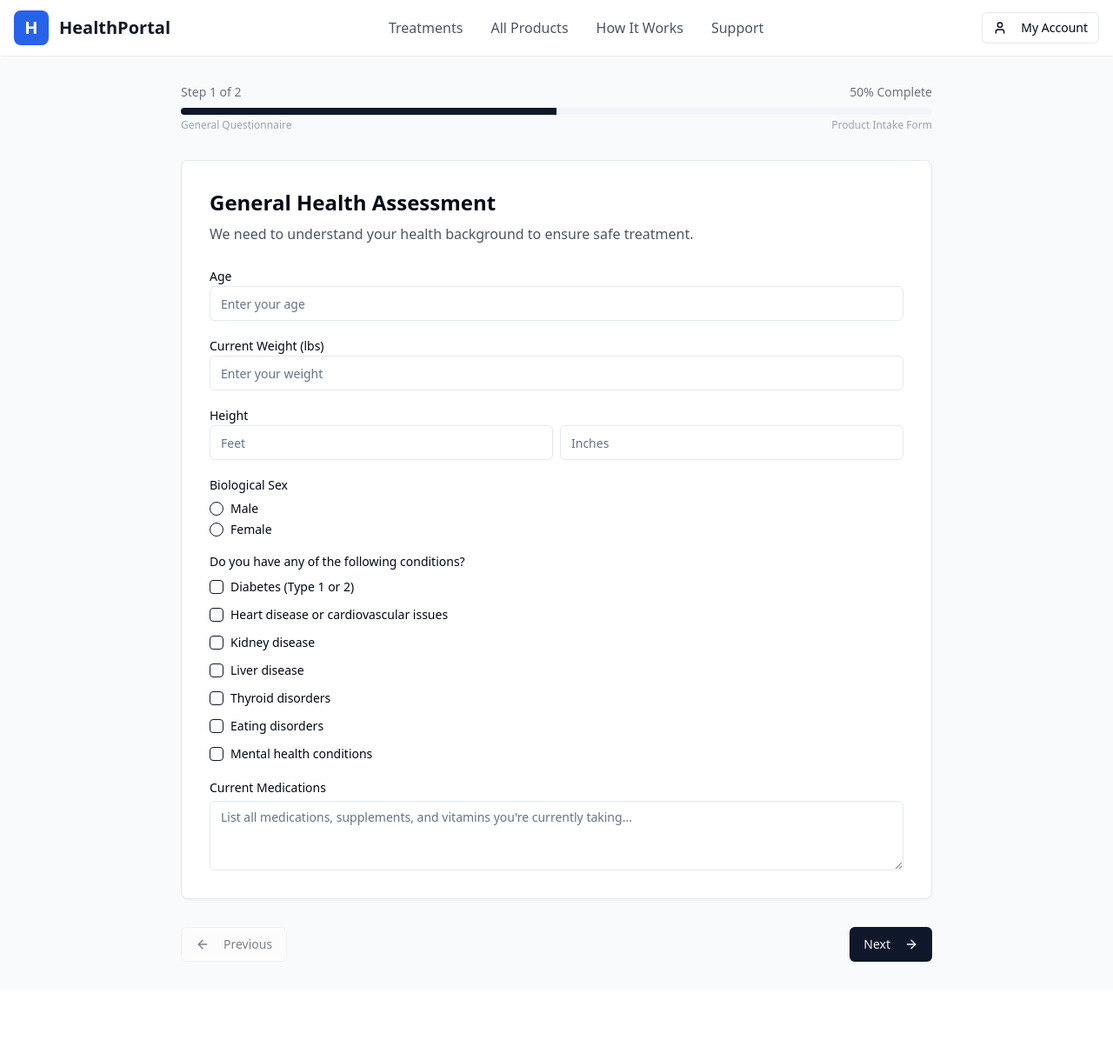
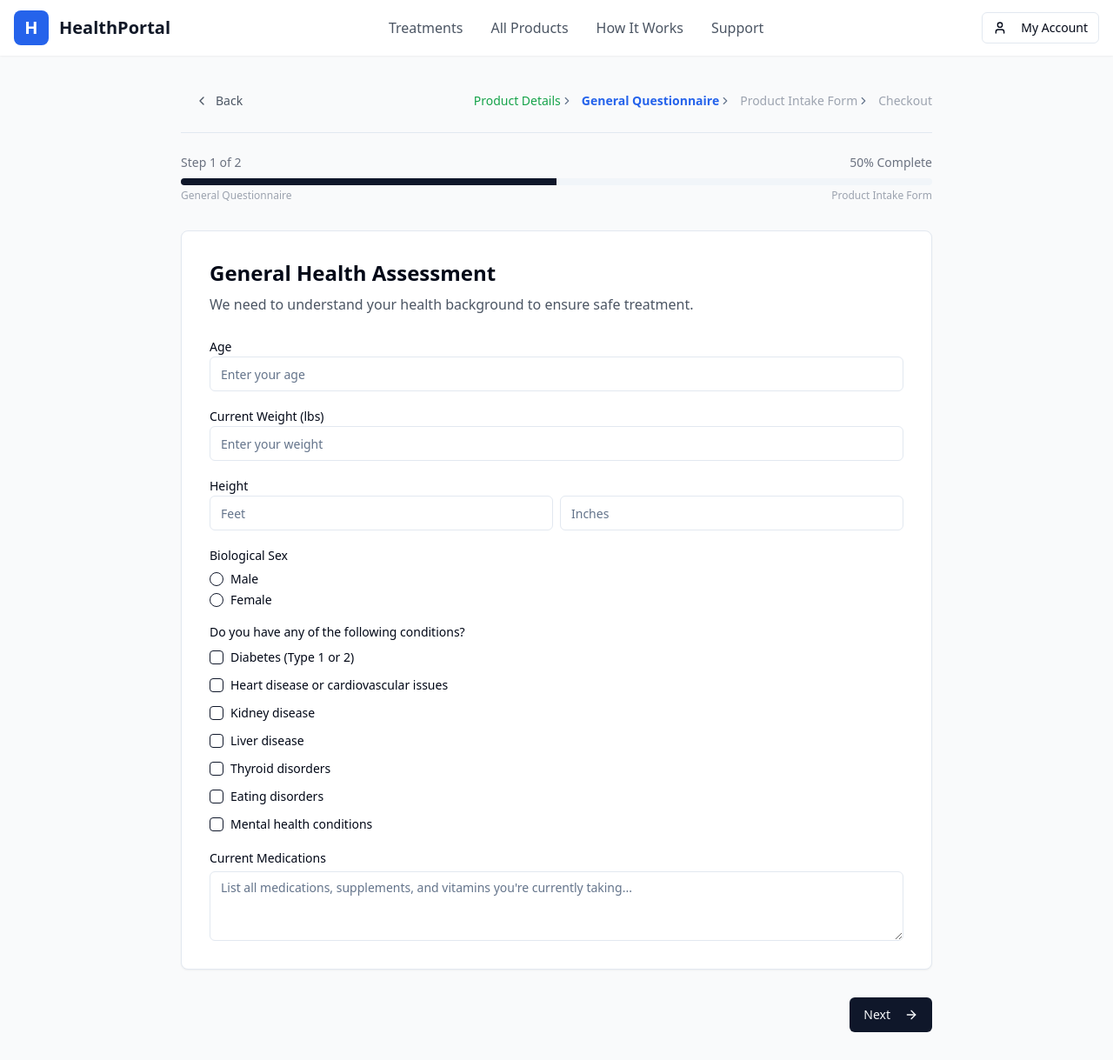
Before and after one commit to antareep1590/heal-thy-portal, a React (Vite) app: page /consultation/1 in a window 1280 px wide. Shown: the whole page at 87% size. Before the commit the page ends 1138 px from the top, so only its background shows below. Built offline with nearby package versions, Linux system fonts and the light colour scheme.

Commit message:
feat: Improve questionnaire flow with navigation
- Removed the consultation validity text from the Product Details Page.
- Added a back button and breadcrumb navigation to the questionnaire and intake form flow.
- Ensured mobile responsiveness and consistent styling.

```diff
--- /dev/null
+++ b/src/components/BreadcrumbNav.tsx
@@ -0,0 +1,68 @@
+
+import { ChevronLeft } from "lucide-react";
+import { Button } from "@/components/ui/button";
+import { Breadcrumb, BreadcrumbList, BreadcrumbItem, BreadcrumbLink, BreadcrumbPage, BreadcrumbSeparator } from "@/components/ui/breadcrumb";
+
+interface BreadcrumbNavProps {
+  currentStep: number;
+  totalSteps: number;
+  onBack: () => void;
+  canGoBack: boolean;
+}
+
+const BreadcrumbNav = ({ currentStep, totalSteps, onBack, canGoBack }: BreadcrumbNavProps) => {
+  const steps = [
+    { label: "Product Details", completed: true },
+    { label: "General Questionnaire", completed: currentStep > 1 },
+    { label: "Product Intake Form", completed: currentStep > 2 },
+    { label: "Checkout", completed: false }
+  ];
+
+  return (
+    <div className="flex items-center justify-between mb-6 pb-4 border-b">
+      {/* Back Button */}
+      <Button
+        variant="ghost"
+        onClick={onBack}
+        disabled={!canGoBack}
+        className="flex items-center gap-2 text-gray-600 hover:text-gray-900"
+      >
+        <ChevronLeft className="h-4 w-4" />
+        Back
+      </Button>
+
+      {/* Breadcrumb Navigation */}
+      <div className="hidden md:block">
+        <Breadcrumb>
+          <BreadcrumbList>
+            {steps.map((step, index) => (
+              <div key={step.label} className="flex items-center">
+                <BreadcrumbItem>
+                  {index === currentStep ? (
+                    <BreadcrumbPage className="font-semibold text-blue-600">
+                      {step.label}
+                    </BreadcrumbPage>
+                  ) : step.completed ? (
+                    <BreadcrumbLink className="text-green-600 font-medium">
+                      {step.label}
+                    </BreadcrumbLink>
+                  ) : (
+                    <span className="text-gray-400">{step.label}</span>
+                  )}
+                </BreadcrumbItem>
+                {index < steps.length - 1 && <BreadcrumbSeparator />}
+              </div>
+            ))}
+          </BreadcrumbList>
+        </Breadcrumb>
+      </div>
+
+      {/* Mobile Progress Indicator */}
+      <div className="md:hidden text-sm text-gray-600">
+        Step {currentStep} of {totalSteps}
+      </div>
+    </div>
+  );
+};
+
+export default BreadcrumbNav;
--- a/src/pages/ConsultationFlow.tsx
+++ b/src/pages/ConsultationFlow.tsx
@@ -10,8 +10,9 @@ import { RadioGroup, RadioGroupItem } from "@/components/ui/radio-group";
 import { Checkbox } from "@/components/ui/checkbox";
 import { Progress } from "@/components/ui/progress";
 import { Select, SelectContent, SelectItem, SelectTrigger, SelectValue } from "@/components/ui/select";
-import { ArrowLeft, ArrowRight, CheckCircle } from "lucide-react";
+import { ArrowRight } from "lucide-react";
 import Header from "@/components/Header";
+import BreadcrumbNav from "@/components/BreadcrumbNav";
 
 const ConsultationFlow = () => {
   const { productId } = useParams();
@@ -42,9 +43,12 @@ const ConsultationFlow = () => {
     }
   };
 
-  const handlePrevious = () => {
+  const handleBack = () => {
     if (currentStep > 1) {
       setCurrentStep(currentStep - 1);
+    } else {
+      // Go back to product details page
+      navigate(`/product/${productId}`);
     }
   };
 
@@ -276,6 +280,14 @@ const ConsultationFlow = () => {
       <Header />
 
       <div className="container mx-auto px-4 py-8 max-w-4xl">
+        {/* Navigation */}
+        <BreadcrumbNav
+          currentStep={currentStep}
+          totalSteps={totalSteps}
+          onBack={handleBack}
+          canGoBack={true}
+        />
+
         {/* Progress Bar */}
         <div className="mb-8">
           <div className="flex justify-between text-sm text-gray-500 mb-2">
@@ -297,16 +309,7 @@ const ConsultationFlow = () => {
         </Card>
 
         {/* Navigation */}
-        <div className="flex justify-between">
-          <Button
-            variant="outline"
-            onClick={handlePrevious}
-            disabled={currentStep === 1}
-          >
-            <ArrowLeft className="h-4 w-4 mr-2" />
-            Previous
-          </Button>
-
+        <div className="flex justify-end">
           <Button
             onClick={handleNext}
             disabled={!isEligible}
--- a/src/pages/ProductDetailsPage.tsx
+++ b/src/pages/ProductDetailsPage.tsx
@@ -1,4 +1,3 @@
-
 import { useState, useEffect } from "react";
 import { useParams, useNavigate } from "react-router-dom";
 import { Card, CardContent } from "@/components/ui/card";
@@ -232,15 +231,8 @@ const ProductDetailsPage = () => {
           <div>
             <Card className="sticky top-24">
               <CardContent className="p-8">
-                {/* Consultation Status */}
-                {hasValidConsultation ? (
-                  <Alert className="mb-6 border-green-200 bg-green-50">
-                    <CheckCircle className="h-4 w-4 text-green-600" />
-                    <AlertDescription className="text-green-800">
-                      Your consultation is active and valid
-                    </AlertDescription>
-                  </Alert>
-                ) : (
+                {/* Consultation Status - only show if no valid consultation */}
+                {!hasValidConsultation && (
                   <Alert className="mb-6 border-blue-200 bg-blue-50">
                     <Clock className="h-4 w-4 text-blue-600" />
                     <AlertDescription className="text-blue-800">
```
